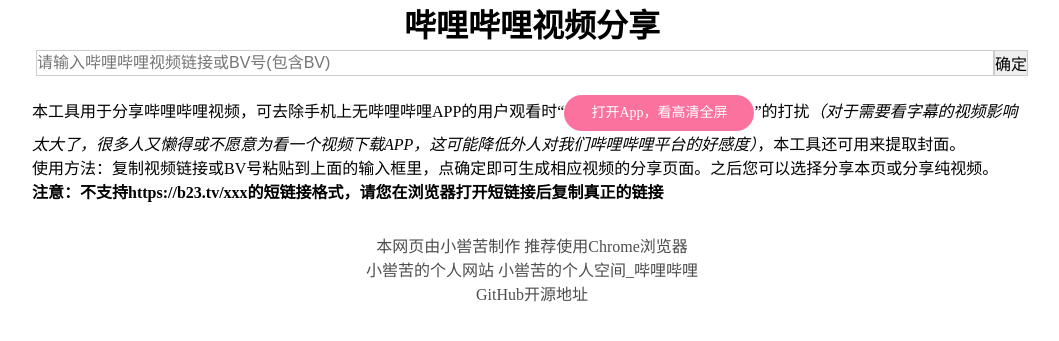
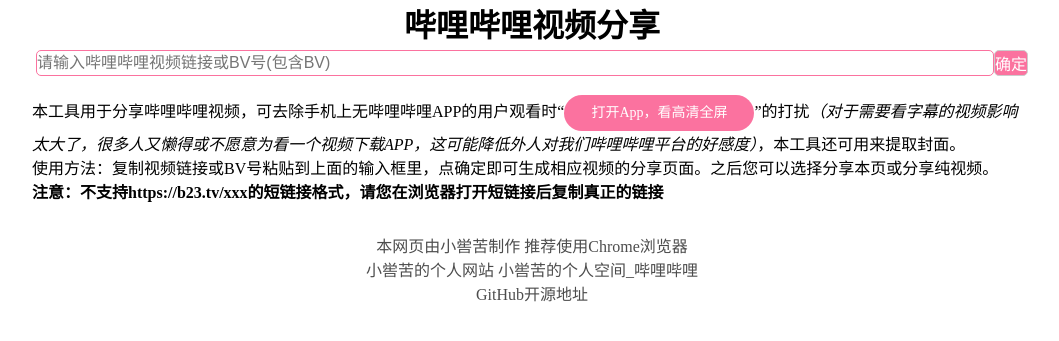
Before and after one commit to xkk1/xkk1.github.io, a Jekyll site: the page program/bilishare.html, which Jekyll copies as it is, in a window 1280 px wide. Shown: the top 341 px of the page, without its empty margins (108-1167 px from the left). Built offline with Jekyll 4.4.1, drawn with Linux system fonts in a browser that asks for light colours.

Commit message:
Update bilishare.html

```diff
--- a/program/bilishare.html
+++ b/program/bilishare.html
@@ -10,7 +10,6 @@
 <body>
     <main style="margin:0 auto;max-width: 1000px;">
         <div id="biliplay"></div>
-        <div id="details_div"></div>
         <h1>哔哩哔哩视频分享</h1>
         <div id="input_div">
             <input type="search" id="BV" value="" onkeydown="enter_OK()" placeholder="请输入哔哩哔哩视频链接或BV号(包含BV)" />
@@ -97,12 +95,13 @@
 */
 function change_details(json){
     // console.log(json);
+    var details_div = document.getElementById("details_div");
     details_div.innerHTML = `<p>
 <strong>`+json.data.title+`</strong><br />
 `+json.data.desc.replace(/\n/g,"<br />\n")+`<br /><br />
-UP主：<a href="https://space.bilibili.com/`+json.data.owner.mid+`" target="_blank">`+json.data.owner.name+`</a><br />
+UP主：<a class="bili_a" href="https://space.bilibili.com/`+json.data.owner.mid+`" target="_blank">`+json.data.owner.name+`</a><br />
 封面：<a href="`+json.data.pic+`" rel="noreferrer" target="_blank">`+json.data.pic+`</a>
-</p>`;
+</p><br /><br /><br /><br />`;
     document.title = json.data.title;
     var details_button_div = document.getElementById("details_button");
     var player_bilibili_URL = "https://player.bilibili.com/player.html?bvid=BV"+getQueryVariable("BV");
@@ -122,7 +121,8 @@
     biliplay_div.innerHTML = `<div style="position: relative;width: 100%;height: 0;padding-bottom: 75%;margin-bottom: 30px;">
 <iframe src="//player.bilibili.com/player.html?bvid=`+bvid+`" style="position: absolute; width: 100%; height: 100%; left: 0; top: 0;" scrolling="no" border="0" frameborder="no" framespacing="0" allowfullscreen="true" style="width: 100%;"> </iframe>
 </div><br />
-<a href="https://www.bilibili.com/video/`+bvid+`">原网页`+bvid+`</a>`;
+<p style="text-align: center;"><a class="bili_a" href="https://www.bilibili.com/video/`+bvid+`">原网页https://www.bilibili.com/video/`+bvid+`</a></p>
+<div id="details_div"></div>`;
     changeURLStatic('BV', BV);
     BV_input.value = bvid;
     var player_bilibili_URL = "https://player.bilibili.com/player.html?bvid="+bvid;
@@ -131,9 +131,9 @@
 <input type="submit" class="button" value="复制纯视频链接" onclick="copy('`+player_bilibili_URL+`')" />&nbsp;<a href="`+player_bilibili_URL+`">`+player_bilibili_URL+`</a><br />
 <div id="details_button"></div>
 其他工具：<br />
-<a href="https://www.bilibiliq.com/video/`+bvid+`" target="_blank">封面提取</a>
-<a href="https://www.ibilibili.com/video/`+bvid+`" target="_blank">爱哔哩解析</a>&nbsp;
-<a href="https://www.jijidown.com/video/`+bvid+`" target="_blank">哔哩哔哩唧唧</a>&nbsp;
+<a class="bili_a" href="https://www.bilibiliq.com/video/`+bvid+`" target="_blank">封面提取</a>
+<a class="bili_a" href="https://www.ibilibili.com/video/`+bvid+`" target="_blank">爱哔哩解析</a>&nbsp;
+<a class="bili_a" href="https://www.jijidown.com/video/`+bvid+`" target="_blank">哔哩哔哩唧唧</a>&nbsp;
 `;
     details_div.innerHTML = "";
     load_details_script(bvid);
@@ -180,16 +180,29 @@
 #BV {
     width: 100%;
     font-size: 16px;
-    border: 1px solid #ccc;
+    border: 1px solid #fb729f;
+    border-radius: 5px;
     display: flex;
 }
 #OK {
     font-size: 16px;
     border: 1px solid #ccc;
+    background: #fb729f;
+    border-radius: 5px;
+    color: #fff;
 }
 .button {
     font-size: 16px;
     border: 1px solid #ccc;
+    background: #fb729f;
+    border-radius: 5px;
+    color: #fff;
+}
+.bili_a{
+    text-decoration: none;
+    background: #fb729f;
+    border-radius: 5px;
+    color: #fff;
 }
 #help_p{
     display: inline-block;
```
Also changed, not shown: other parts of program/bilishare.html (+2 -3 lines).
